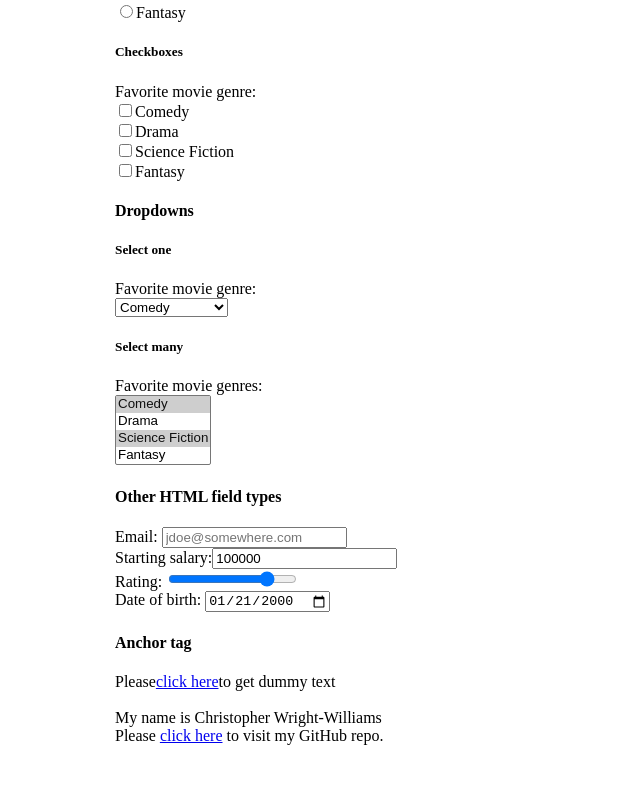
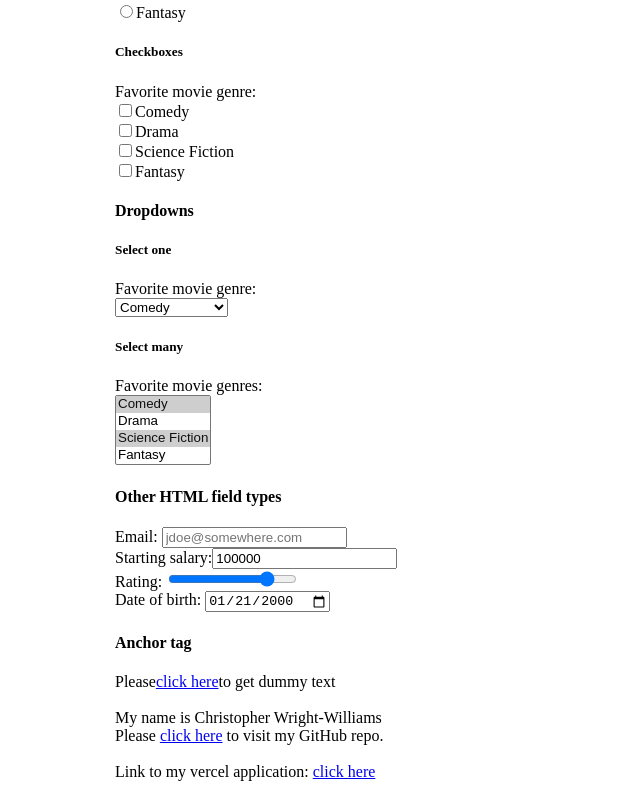
Before and after one commit to Rat719/kambaz-next-js, a Next.js app: page /labs/lab1 in a window 1280 px wide. Shown: the part 2688-3480 px from the top of the page, without its empty margins (0-640 px from the left). Before the commit the page ends 3444 px from the top, so only its background shows below. Built offline with nearby package versions, Linux system fonts and the light colour scheme.

Commit message:
Added vecel url to lab1

```diff
--- a/app/labs/lab1/page.tsx
+++ b/app/labs/lab1/page.tsx
@@ -316,11 +316,19 @@ export default function Lab1() {
       My name is Christopher Wright-Williams
       <br />
       Please{" "}
-      <a href="https://github.com/Rat719/kanbaz-node-server-app" id="wd-github">
+      <a href="https://github.com/Rat719/kambaz-next-js/tree/a1" id="wd-github">
         click here
       </a>{" "}
       to visit my GitHub repo.
       <br />
+      <br />
+      Link to my vercel application:{" "}
+      <a
+        href="https://kambaz-next-js-git-a1-christopher-wright-williams-projects.vercel.app"
+        id="wd-vercel"
+      >
+        click here
+      </a>
     </div>
   );
 }
```
